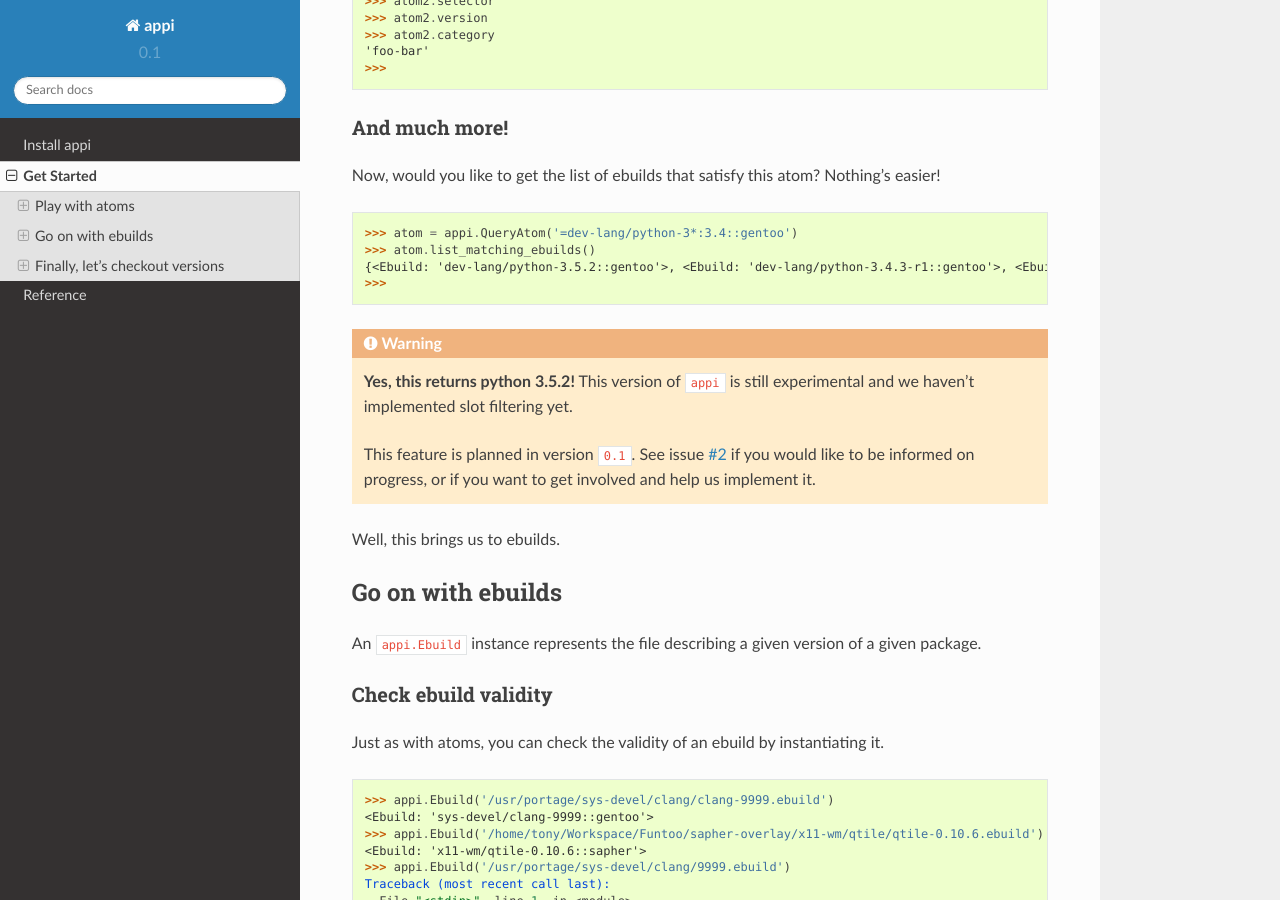
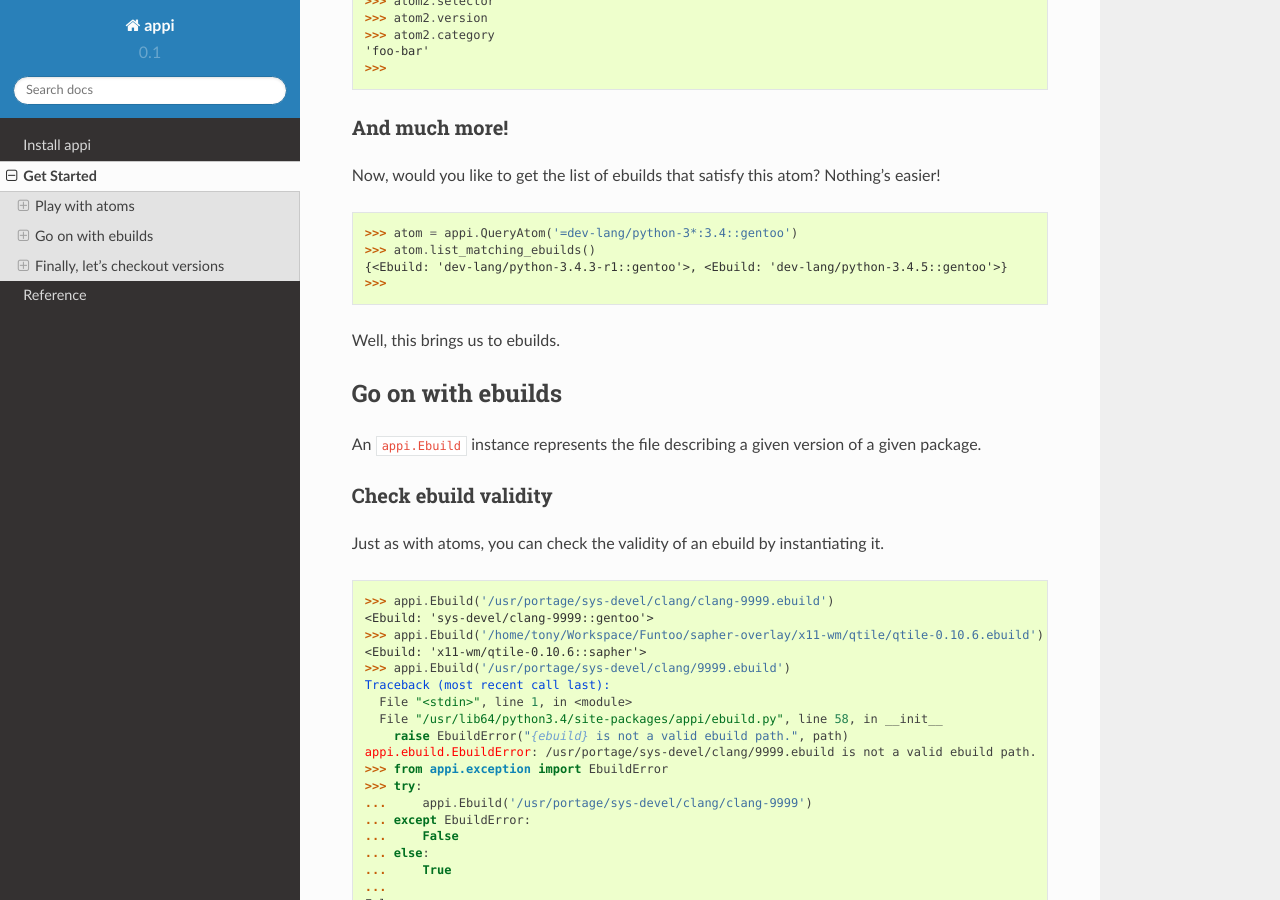
Before and after one commit to funtoo/appi, a Sphinx documentation site: the page built from docs/getstarted.rst, in a window 1280 px wide and 900 px high, scrolled down 2134 px. Built offline with Sphinx 7.4.7 and the Read the Docs theme 2.0.0, drawn with Linux system fonts in a browser that asks for light colours.

Commit message:
Implemented slot check in Ebuild.matches_atom

```diff
--- a/docs/getstarted.rst
+++ b/docs/getstarted.rst
@@ -121,15 +121,8 @@ Now, would you like to get the list of ebuilds that satisfy this atom? Nothing's
 
     >>> atom = appi.QueryAtom('=dev-lang/python-3*:3.4::gentoo')
     >>> atom.list_matching_ebuilds()
-    {<Ebuild: 'dev-lang/python-3.5.2::gentoo'>, <Ebuild: 'dev-lang/python-3.4.3-r1::gentoo'>, <Ebuild: 'dev-lang/python-3.4.5::gentoo'>}
+    {<Ebuild: 'dev-lang/python-3.4.3-r1::gentoo'>, <Ebuild: 'dev-lang/python-3.4.5::gentoo'>}
     >>>
-
-.. warning:: **Yes, this returns python 3.5.2!** This version of ``appi`` is still
-             experimental and we haven't implemented slot filtering yet.
-
-             This feature is planned in version ``0.1``. See issue `#2`_ if you would like
-             to be informed on progress, or if you want to get involved and help us
-             implement it.
 
 
 Well, this brings us to ebuilds.
@@ -267,6 +260,3 @@ Compare versions
     >>> Version('0.0a-r1').startswith(Version('0.0'))
     True
     >>>
-
-
-.. _#2: https://github.com/apinsard/appi/issues/2
```
Also changed, not shown: docs/ref/appi/Ebuild.rst (+7 -2 lines), docs/ref/appi/QueryAtom.rst (+1 -10 lines), 2 other files.
